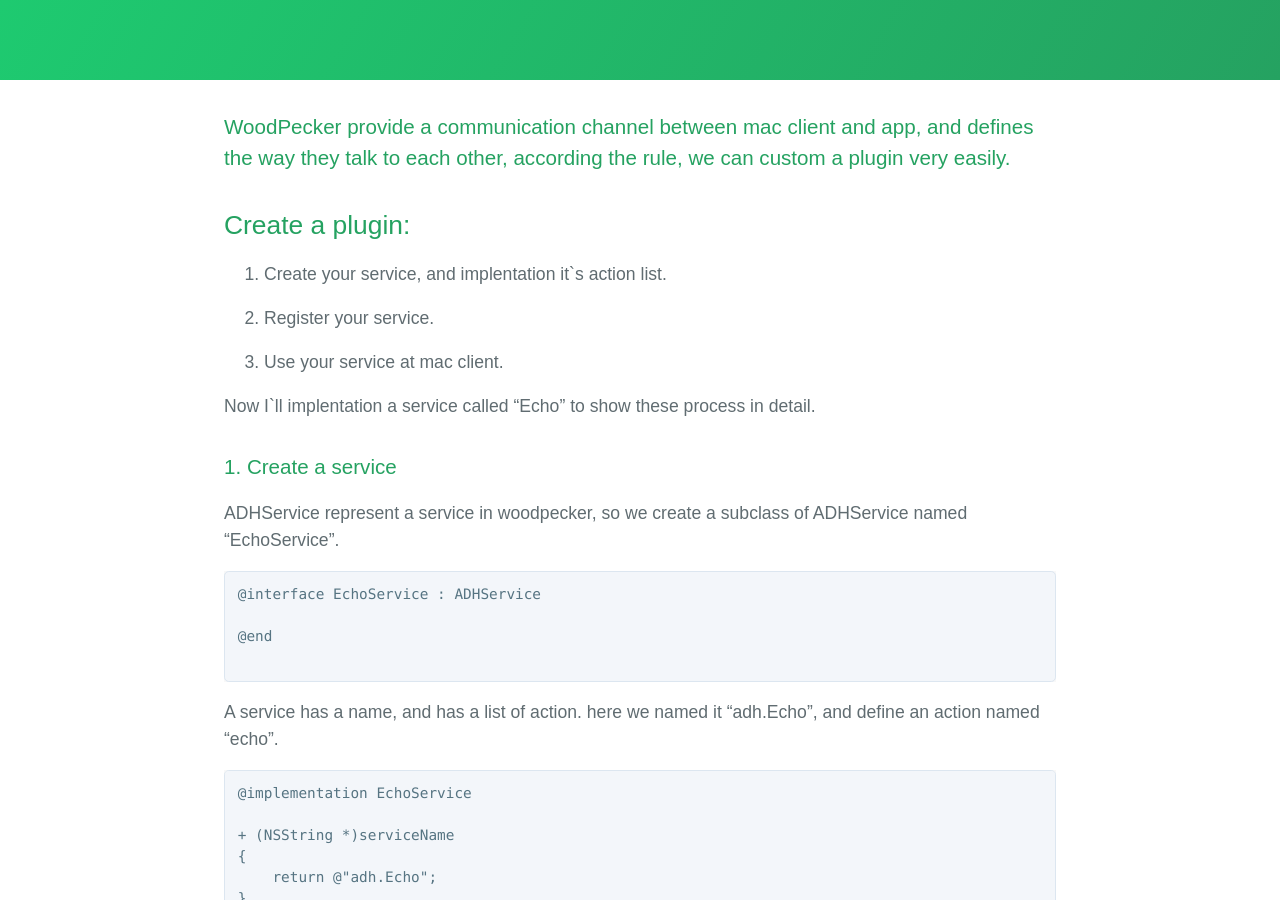
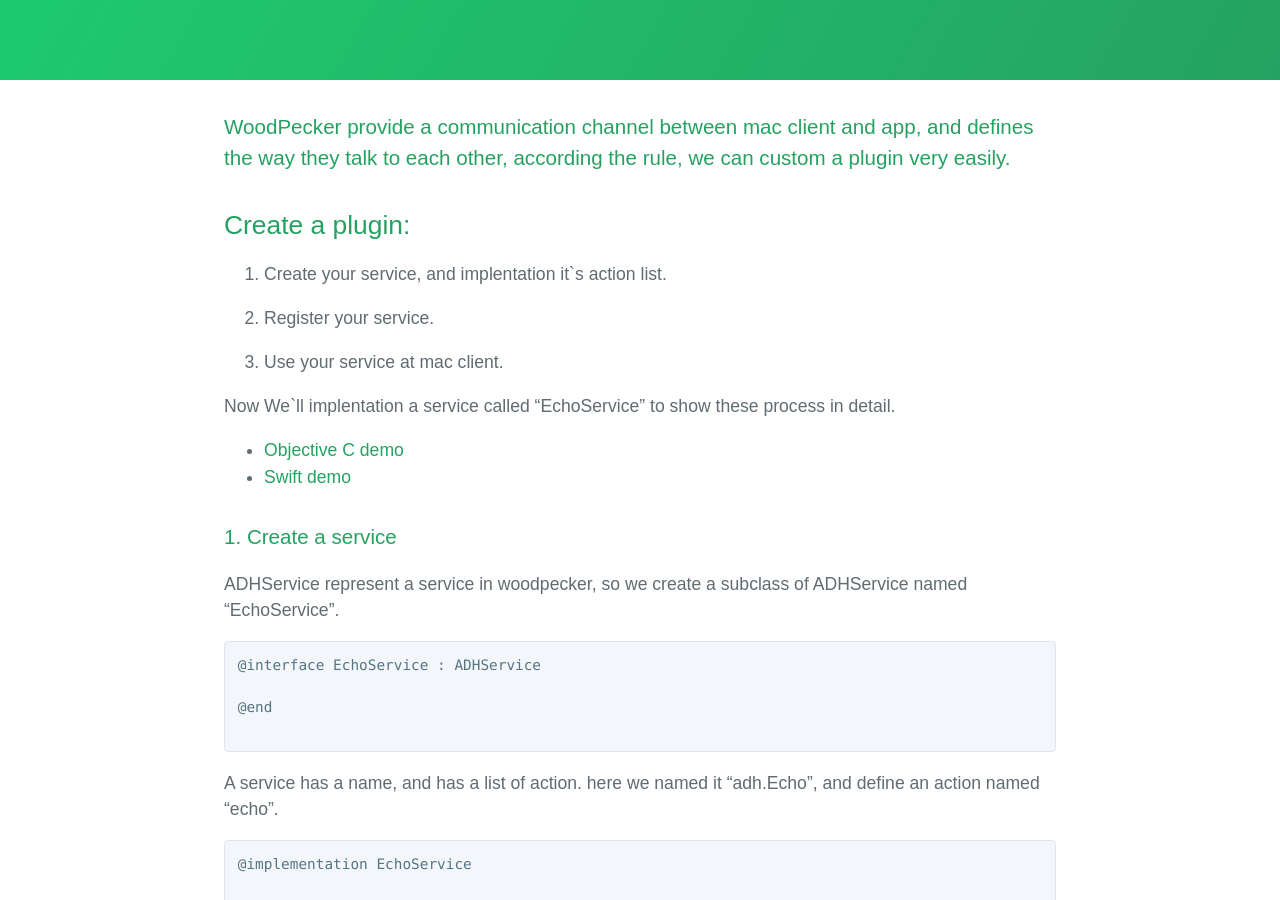
Before and after one commit to github-xiaogang/woodpecker, a Jekyll site: the page built from plugin.md, in a window 1280 px wide and 900 px high. Built offline with Jekyll 4.4.1, drawn with Linux system fonts in a browser that asks for light colours; our own code applies the rules of GitHub Pages for plain Markdown files.

```diff
--- a/plugin.md
+++ b/plugin.md
@@ -17,7 +17,11 @@ layout: plugin
 
 
 
-Now I`ll implentation a service called "Echo" to show these process in detail.
+Now We`ll implentation a service called "EchoService" to show these process in detail.
+
+
+ - [Objective C demo](/download.html)<br/>
+ - [Swift demo](/download.html)
 
 ### 1. Create a service
 
```
Also changed, not shown: download.md (+1 -1 lines), index.md (+4 -2 lines), 2 other files.
